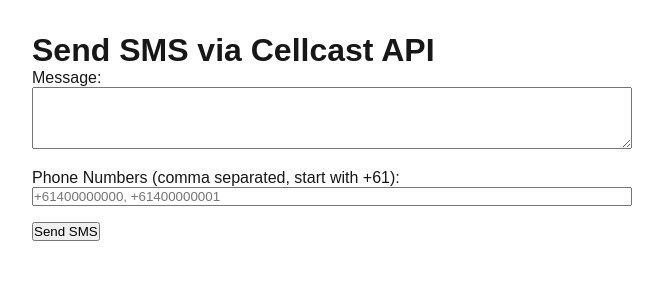
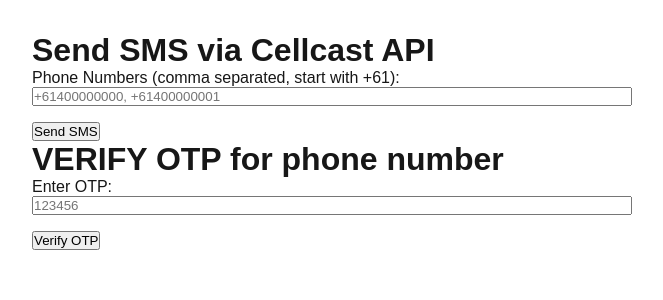
Before and after one commit to Madhav08/otp-verification, a Next.js app: page / in a window 1280 px wide. Shown: the top 300 px of the page, without its empty margins (308-971 px from the left). Built offline with nearby package versions, Linux system fonts and the light colour scheme.

Commit message:
End to End Working application to send and verify OTP

```diff
--- a/src/app/api/send-sms/route.ts
+++ b/src/app/api/send-sms/route.ts
@@ -1,16 +1,20 @@
+import { storeOtp } from "@/app/lib/otp-store";
 import { NextResponse } from "next/server";
 
 export async function POST(request: Request) {
+  function generateOtp(): string {
+    return Math.floor(100000 + Math.random() * 900000).toString();
+  }
+
   try {
     const body = await request.json();
-    const { sms_text, numbers } = body;
+    const { numbers } = body;
 
-    if (
-      !sms_text ||
-      !numbers ||
-      !Array.isArray(numbers) ||
-      numbers.length === 0
-    ) {
+    const OTP = generateOtp();
+
+    const sms_text = `Your OTP is ${OTP}`;
+
+    if (!numbers || !Array.isArray(numbers) || numbers.length === 0) {
       return NextResponse.json(
         { message: "sms_text and numbers are required" },
         { status: 400 }
@@ -46,6 +50,8 @@
       );
     }
 
+    storeOtp(numbers[0], OTP);
+
     return NextResponse.json({ message: "SMS sent successfully", data });
   } catch (error: any) {
     return NextResponse.json(
--- a/src/app/api/verify-otp/route.ts
+++ b/src/app/api/verify-otp/route.ts
@@ -1,52 +1,56 @@
 import { db } from "@/app/lib/firebase";
 import { NextResponse } from "next/server";
 
-function normalizePhoneNumber(number: string) {
-  return number.trim(); // normalize if needed
-}
+const OTP_EXPIRY_MINUTES = 5;
 
 export async function POST(request: Request) {
   try {
-    const { phoneNumber, otp } = await request.json();
+    const body = await request.json();
+    const { phone, otp } = body;
 
-    const normalizedPhone = normalizePhoneNumber(phoneNumber);
-
-    const doc = await db.collection("otps").doc(normalizedPhone).get();
-
-    if (!doc.exists) {
+    if (!phone || !otp) {
       return NextResponse.json(
-        { verified: false, message: "No OTP found" },
+        { message: "Phone number and OTP are required" },
         { status: 400 }
       );
     }
 
-    const data = doc.data();
-    if (!data) {
+    const docRef = db.collection("otp_verifications").doc(phone);
+    const docSnap = await docRef.get();
+
+    if (!docSnap.exists) {
       return NextResponse.json(
-        { verified: false, message: "No OTP data" },
-        { status: 400 }
+        { message: "No OTP found for this phone number" },
+        { status: 404 }
       );
     }
 
-    const storedOtp = data.otp;
-    const createdAt = data.createdAt;
+    const data = docSnap.data();
+    const storedOtp = data?.otp;
+    const createdAt = data?.createdAt?.toDate?.();
 
-    const now = Date.now();
-    const isExpired = now - createdAt > 5 * 60 * 1000; // 5 mins
+    // Check if OTP matches
+    if (storedOtp !== otp) {
+      return NextResponse.json({ message: "Invalid OTP" }, { status: 401 });
+    }
 
-    if (storedOtp === otp && !isExpired) {
-      await db.collection("otps").doc(normalizedPhone).delete();
-      return NextResponse.json({ verified: true });
-    } else {
-      return NextResponse.json(
-        { verified: false, message: "Invalid or expired OTP" },
-        { status: 400 }
-      );
+    // Check expiry
+    const now = new Date();
+    const diffMinutes = createdAt
+      ? (now.getTime() - createdAt.getTime()) / (1000 * 60)
+      : Infinity;
+
+    if (diffMinutes > OTP_EXPIRY_MINUTES) {
+      return NextResponse.json({ message: "OTP expired" }, { status: 410 });
     }
+
+    // Mark OTP as verified
+    await docRef.update({ verified: true });
+
+    return NextResponse.json({ message: "OTP verified successfully" });
   } catch (error: any) {
-    console.error("Verify OTP error:", error);
     return NextResponse.json(
-      { verified: false, message: error.message || "Failed to verify OTP" },
+      { message: "Internal Server Error", error: error.message },
       { status: 500 }
     );
   }
--- a/src/app/lib/otp-store.ts
+++ b/src/app/lib/otp-store.ts
@@ -1,2 +1,16 @@
-const otpStore = new Map<string, string>();
-export default otpStore;
+import { db } from "./firebase";
+import admin from "firebase-admin";
+
+export async function storeOtp(phone: string, otp: string): Promise<void> {
+  try {
+    await db.collection("otp_verifications").doc(phone).set({
+      otp,
+      verified: false,
+      createdAt: admin.firestore.FieldValue.serverTimestamp(),
+    });
+    console.log("OTP stored successfully.");
+  } catch (error) {
+    console.error("Error storing OTP:", error);
+    throw error;
+  }
+}
--- a/src/app/page.tsx
+++ b/src/app/page.tsx
@@ -1,4 +1,3 @@
-// pages/index.js
 "use client";
 
 import { useState, FormEvent } from "react";
@@ -10,8 +9,8 @@
 };
 
 export default function Home() {
-  const [smsText, setSmsText] = useState("");
   const [numbers, setNumbers] = useState("");
+  const [otp, setOtp] = useState("");
   const [result, setResult] = useState<Result | null>(null);
   const [loading, setLoading] = useState(false);
 
@@ -23,10 +22,8 @@
       .map((num) => num.trim())
       .filter((num) => num.startsWith("+61"));
 
-    if (!smsText || numbersArray.length === 0) {
-      alert(
-        "Please enter a message and at least one valid number starting with +61"
-      );
+    if (numbersArray.length === 0) {
+      alert("Please enter at least one valid number starting with +61");
       return;
     }
 
@@ -40,9 +37,44 @@
           "Content-Type": "application/json",
         },
         body: JSON.stringify({
-          sms_text: smsText,
           numbers: numbersArray,
         }),
+      });
+
+      const data = await res.json();
+
+      if (res.ok) {
+        setResult({ success: true, message: data.message, data: data.data });
+      } else {
+        setResult({ success: false, message: data.message });
+      }
+    } catch (error: any) {
+      setResult({ success: false, message: error.message });
+    }
+
+    setLoading(false);
+  };
+
+  const handleVerify = async (e: FormEvent) => {
+    e.preventDefault();
+
+    const phone = numbers.split(",")[0]?.trim();
+
+    if (!phone || !otp) {
+      alert("Please enter phone number and OTP to verify.");
+      return;
+    }
+
+    setLoading(true);
+    setResult(null);
+
+    try {
+      const res = await fetch("/api/verify-otp", {
+        method: "POST",
+        headers: {
+          "Content-Type": "application/json",
+        },
+        body: JSON.stringify({ phone, otp }),
       });
 
       const data = await res.json();
@@ -70,18 +102,6 @@
       <h1>Send SMS via Cellcast API</h1>
       <form onSubmit={handleSubmit}>
         <div style={{ marginBottom: "1rem" }}>
-          <label htmlFor="smsText">Message:</label>
-          <br />
-          <textarea
-            id="smsText"
-            rows={4}
-            style={{ width: "100%" }}
-            value={smsText}
-            onChange={(e) => setSmsText(e.target.value)}
-            required
-          />
-        </div>
-        <div style={{ marginBottom: "1rem" }}>
           <label htmlFor="numbers">
             Phone Numbers (comma separated, start with +61):
           </label>
@@ -101,6 +121,26 @@
         </button>
       </form>
 
+      <h1>VERIFY OTP for {numbers.split(",")[0]?.trim() || "phone number"}</h1>
+      <form onSubmit={handleVerify}>
+        <div style={{ marginBottom: "1rem" }}>
+          <label htmlFor="otp">Enter OTP:</label>
+          <br />
+          <input
+            id="otp"
+            type="text"
+            style={{ width: "100%" }}
+            value={otp}
+            onChange={(e) => setOtp(e.target.value)}
+            placeholder="123456"
+            required
+          />
+        </div>
+        <button type="submit" disabled={loading}>
+          {loading ? "Verifying..." : "Verify OTP"}
+        </button>
+      </form>
+
       {result && (
         <div
           style={{ marginTop: "1rem", color: result.success ? "green" : "red" }}
```
